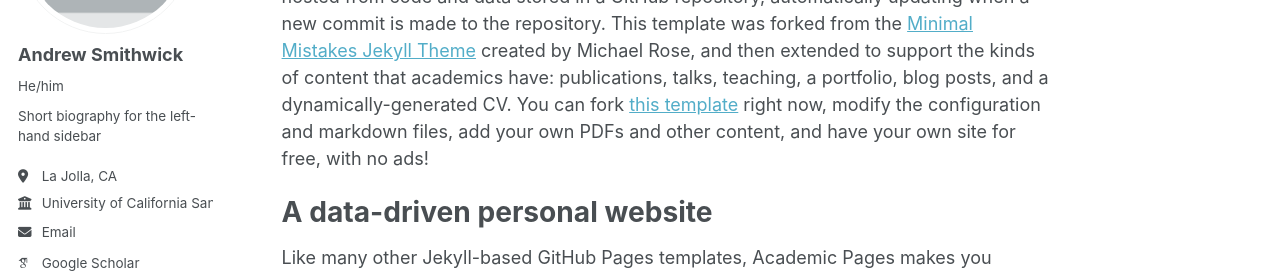
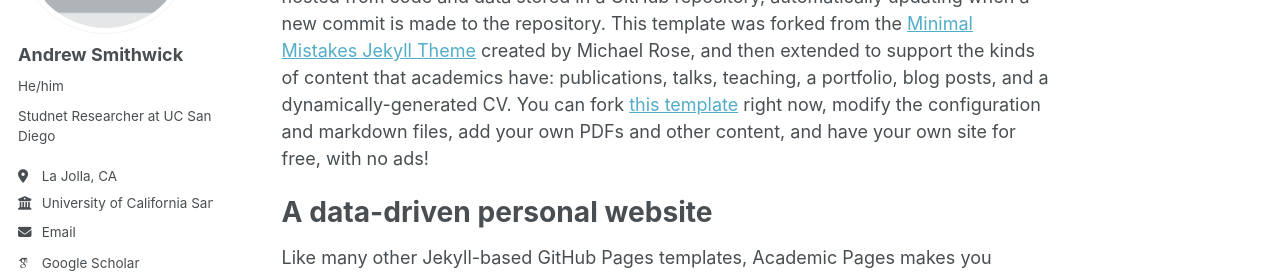
Before and after one commit to WishingWell13/AndyResearchSite, a Jekyll site: the page built from _pages/about.md, in a window 1280 px wide. Shown: the part 247-522 px from the top of the page. Built offline with Jekyll 4.4.1, drawn with Linux system fonts in a browser that asks for light colours; some web fonts are replaced.

Commit message:
Update _config.yml

```diff
--- a/_config.yml
+++ b/_config.yml
@@ -24,7 +24,7 @@ author:
   avatar           : "profile.png"
   name             : "Andrew Smithwick"
   pronouns         : "He/him" # example: "she/her"
-  bio              : "Short biography for the left-hand sidebar"
+  bio              : "Studnet Researcher at UC San Diego"
   location         : "La Jolla, CA"
   employer         : "University of California San Diego"
   uri              : # URL
```
